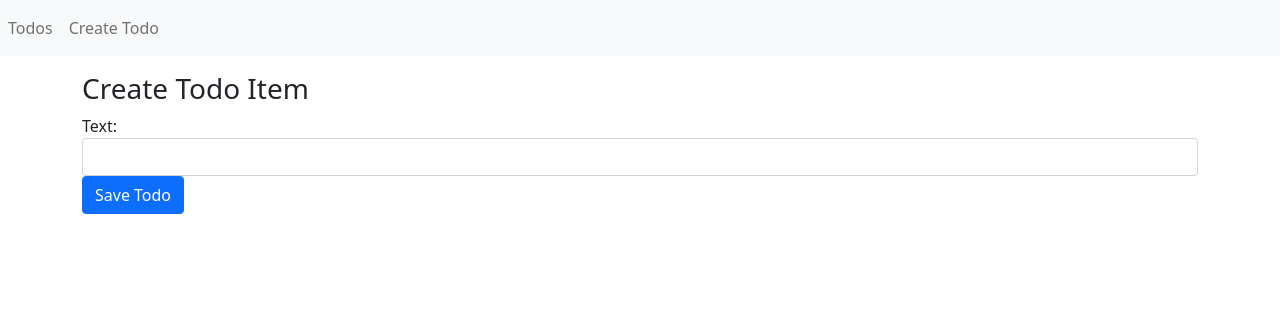
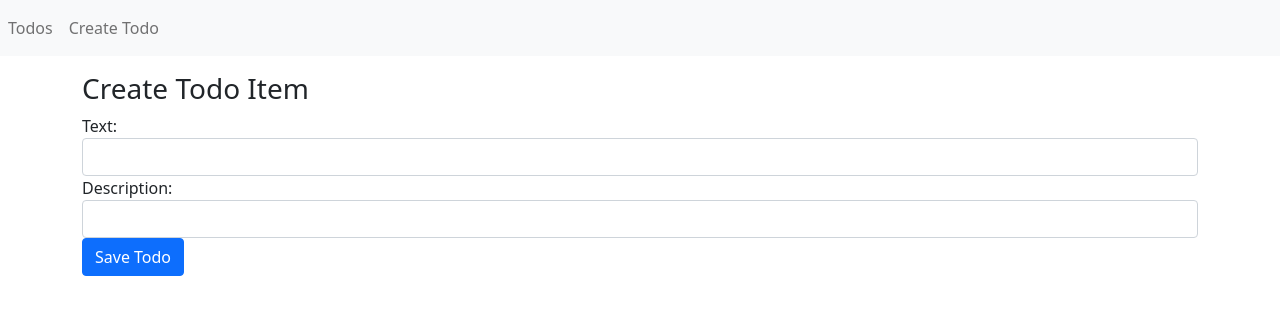
Before and after one commit to rainyearr/CRUD_MERN, a React (Create React App) app: page /create in a window 1280 px wide. Shown: the top 314 px of the page. Built offline with nearby package versions, Linux system fonts and the light colour scheme.

Commit message:
Confifured the default values for Description input

```diff
--- a/src/TodoForm.js
+++ b/src/TodoForm.js
@@ -3,7 +3,8 @@ import { useForm } from "react-hook-form";
 
 export const TodoForm = ({ todo, onSubmit }) => {
   const { register, handleSubmit } = useForm({
-    defaultValues: { text: todo ? todo.text : "" },
+    defaultValues: { text: todo ? todo.text : "", description: todo ? todo.description : ""
+  }
   });
 
   const submitHandler = handleSubmit((data) => {
@@ -23,6 +24,16 @@ export const TodoForm = ({ todo, onSubmit }) => {
         />
       </div>
       <div className="form-group">
+        <label htmlFor="description">Description:</label>
+        <input
+          className="form-control"
+          {...register("description") }
+          type="description"
+          name="description"
+          id="description"
+        />
+      </div>
+      <div className="form-group">
         <button type="submit" className="btn btn-primary">
           Save Todo
         </button>
```
